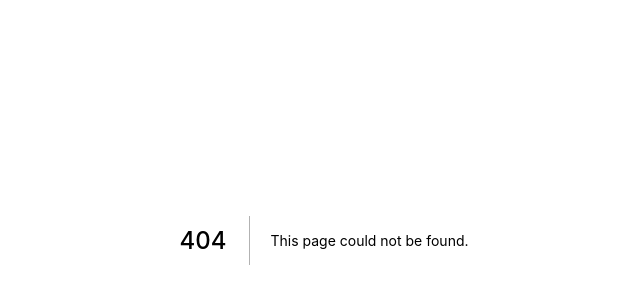
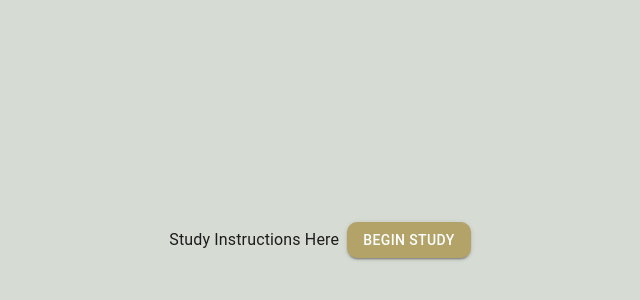
Before and after one commit to Teleconferencing-Accessibility/DHH-TC-Captions, a Next.js app: page /studyInstructions in a window 1280 px wide. Before the commit this address had no page. Shown: the part 160-460 px from the top of the page, without its empty margins (316-956 px from the left). Built offline with nearby package versions, Linux system fonts and the light colour scheme.

Commit message:
add study instructions page

```diff
--- a/pages/demographics.js
+++ b/pages/demographics.js
@@ -11,7 +11,7 @@ export default function demographics() {
             "https://gatech.co1.qualtrics.com/jfe/form/SV_0oW1gC2Y1eny2do"
           }
         />
-        <ContinueButton text={"continue"} href={"/study"} />
+        <ContinueButton text={"continue"} href={"/studyInstructions"} />
       </Stack>
     </Paper>
   );
--- /dev/null
+++ b/pages/studyInstructions.js
@@ -0,0 +1,12 @@
+import { Paper, Typography } from "@mui/material";
+import ContinueButton from "../comps/ContinueButton";
+import surveyBackdrop from "../styles/surveyBackdrop";
+
+export default function StudyInstructions() {
+  return (
+    <Paper sx={surveyBackdrop}>
+      <Typography>Study Instructions Here</Typography>
+      <ContinueButton text={"Begin Study"} href={"/study"} />
+    </Paper>
+  );
+}
```
Also changed, not shown: 1 other file (tests, documents, lock files or other folders).
